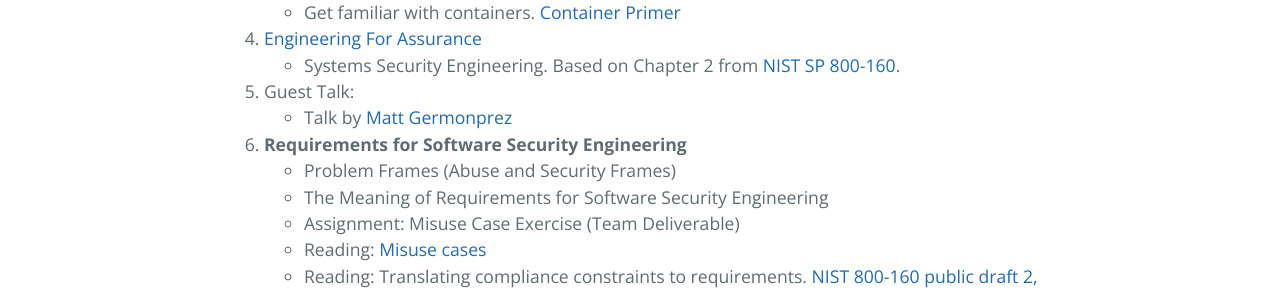
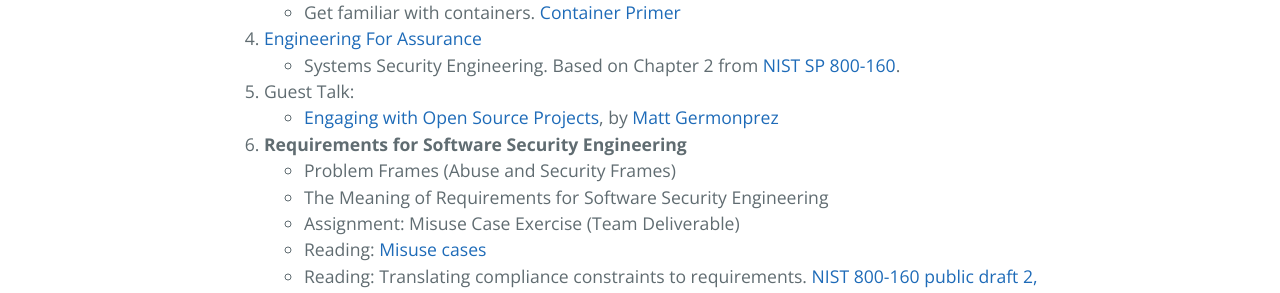
Before and after one commit to robinagandhi/swa, a Jekyll site: the page built from index.md, in a window 1280 px wide. Shown: the part 662-955 px from the top of the page. Built offline with Jekyll 4.4.1, drawn with Linux system fonts in a browser that asks for light colours.

Commit message:
guest lecture fall 2018

```diff
--- a/index.md
+++ b/index.md
@@ -15,7 +15,7 @@ Content will be linked as we progress through the semester. This allows to me to
 1. [Engineering For Assurance](https://robinagandhi.github.io/swa/slides/lecture-1/systems-security-engineering.html)
   * Systems Security Engineering. Based on Chapter 2 from [NIST SP 800-160](http://nvlpubs.nist.gov/nistpubs/SpecialPublications/NIST.SP.800-160.pdf).
 1. Guest Talk:
-  * Talk by [Matt Germonprez](http://www.unomaha.edu/college-of-information-science-and-technology/about/faculty-staff/matt-germonprez.php)
+  * [Engaging with Open Source Projects](https://robinagandhi.github.io/swa/slides/lecture-0-1/EngagingWithOpenSourceProjects.pdf), by [Matt Germonprez](http://www.unomaha.edu/college-of-information-science-and-technology/about/faculty-staff/matt-germonprez.php)
 1. **Requirements for Software Security Engineering**
   * Problem Frames (Abuse and Security Frames)
   * The Meaning of Requirements for Software Security Engineering
```
Also changed, not shown: 1 other file.
